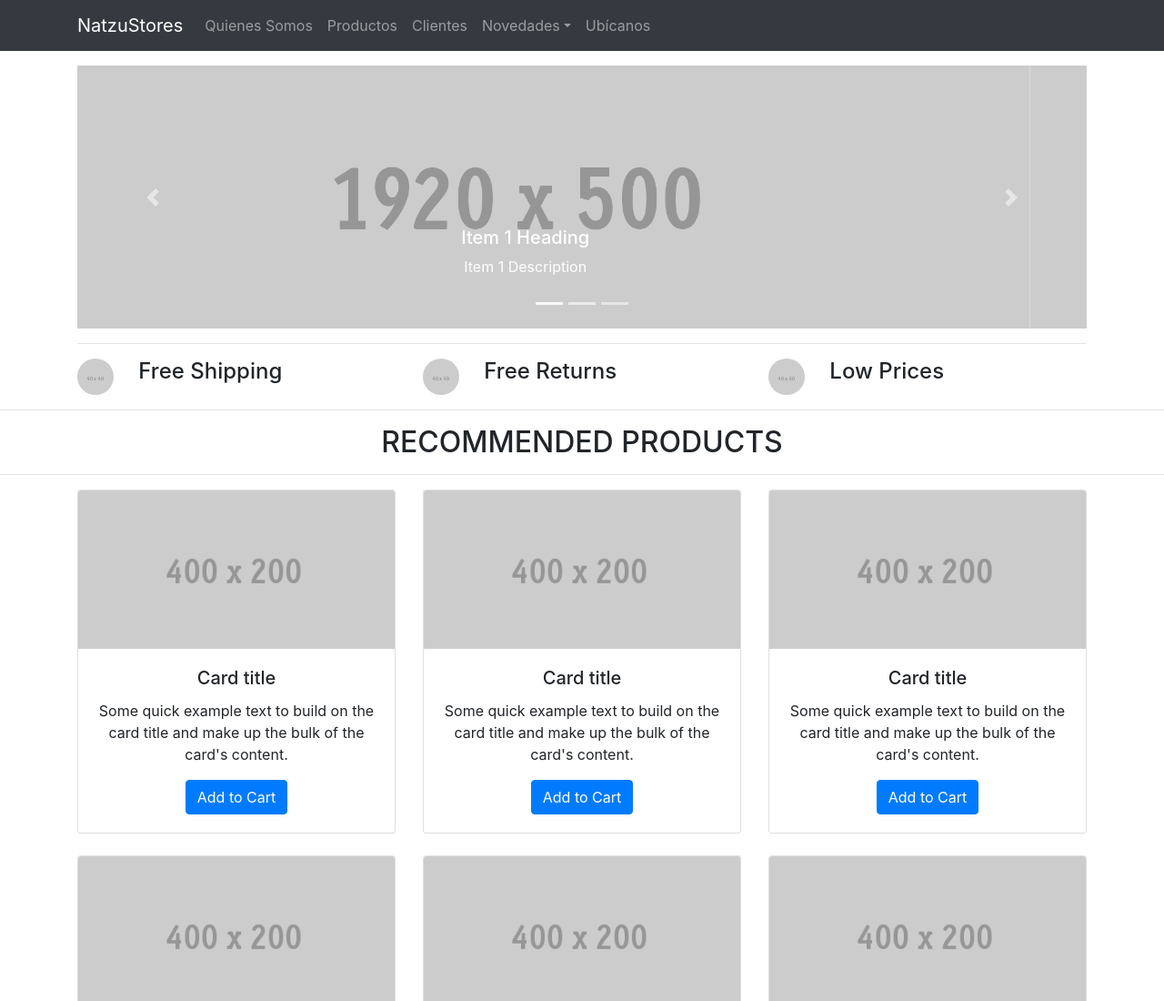
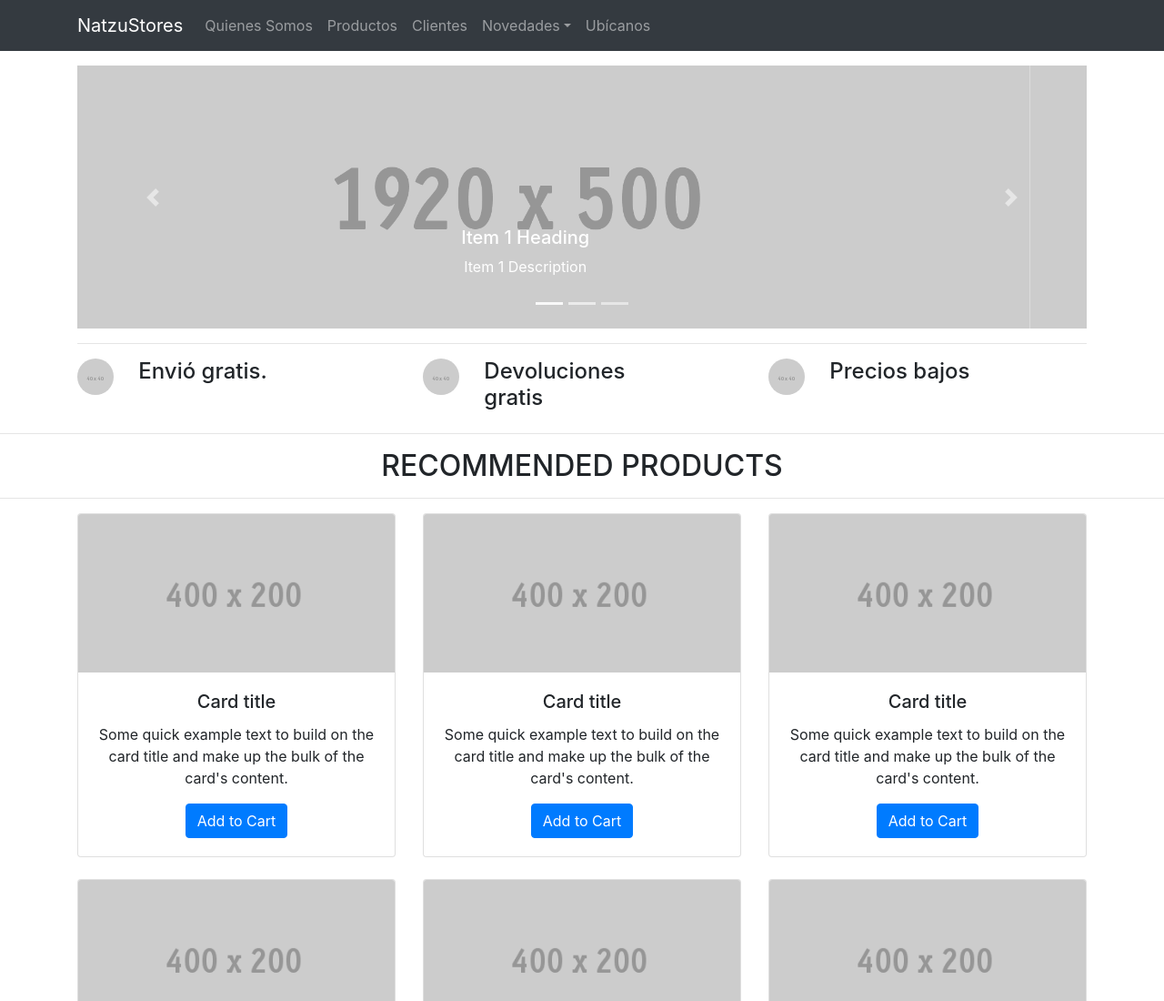
Before and after one commit to efernandezll/WsNatzumi, a plain HTML site: page index.html in a window 1280 px wide. Shown: the top 1100 px of the page at 91% size. Drawn offline with Linux system fonts and the light colour scheme.

Commit message:
actualizar datos

```diff
--- a/index.html
+++ b/index.html
@@ -105,7 +105,7 @@
           <div class="row">
             <div class="col-2"><img class="rounded-circle" alt="Free Shipping" src="images/40X40.gif"></div>
             <div class="col-lg-6 col-10 ml-1">
-              <h4>Free Shipping</h4>
+              <h4>Envió gratis.</h4>
             </div>
           </div>
         </div>
@@ -113,7 +113,7 @@
           <div class="row">
             <div class="col-2"><img class="rounded-circle" alt="Free Shipping" src="images/40X40.gif"></div>
             <div class="col-lg-6 col-10 ml-1">
-              <h4>Free Returns</h4>
+              <h4>Devoluciones gratis</h4>
             </div>
           </div>
         </div>
@@ -121,7 +121,7 @@
           <div class="row">
             <div class="col-2"><img class="rounded-circle" alt="Free Shipping" src="images/40X40.gif"></div>
             <div class="col-lg-6 col-10 ml-1">
-              <h4>Low Prices</h4>
+              <h4>Precios bajos</h4>
             </div>
           </div>
         </div>
```
